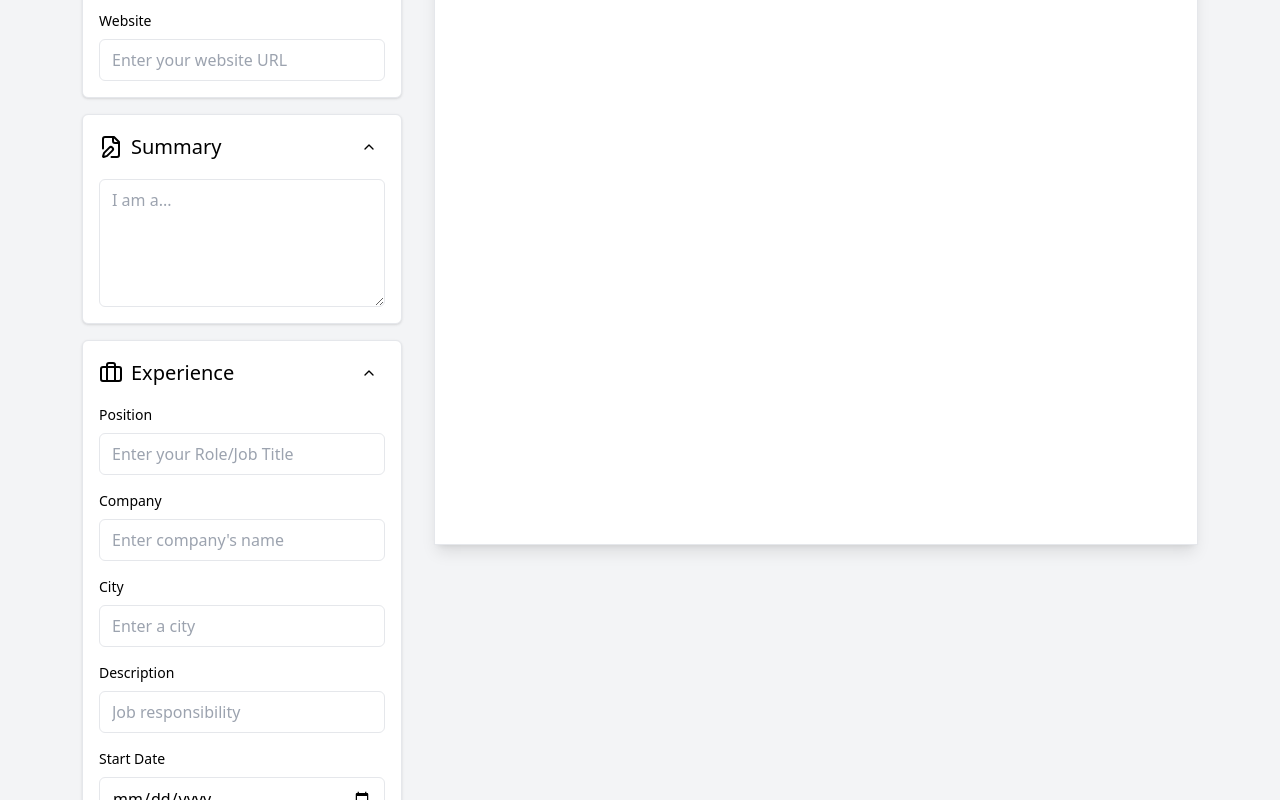
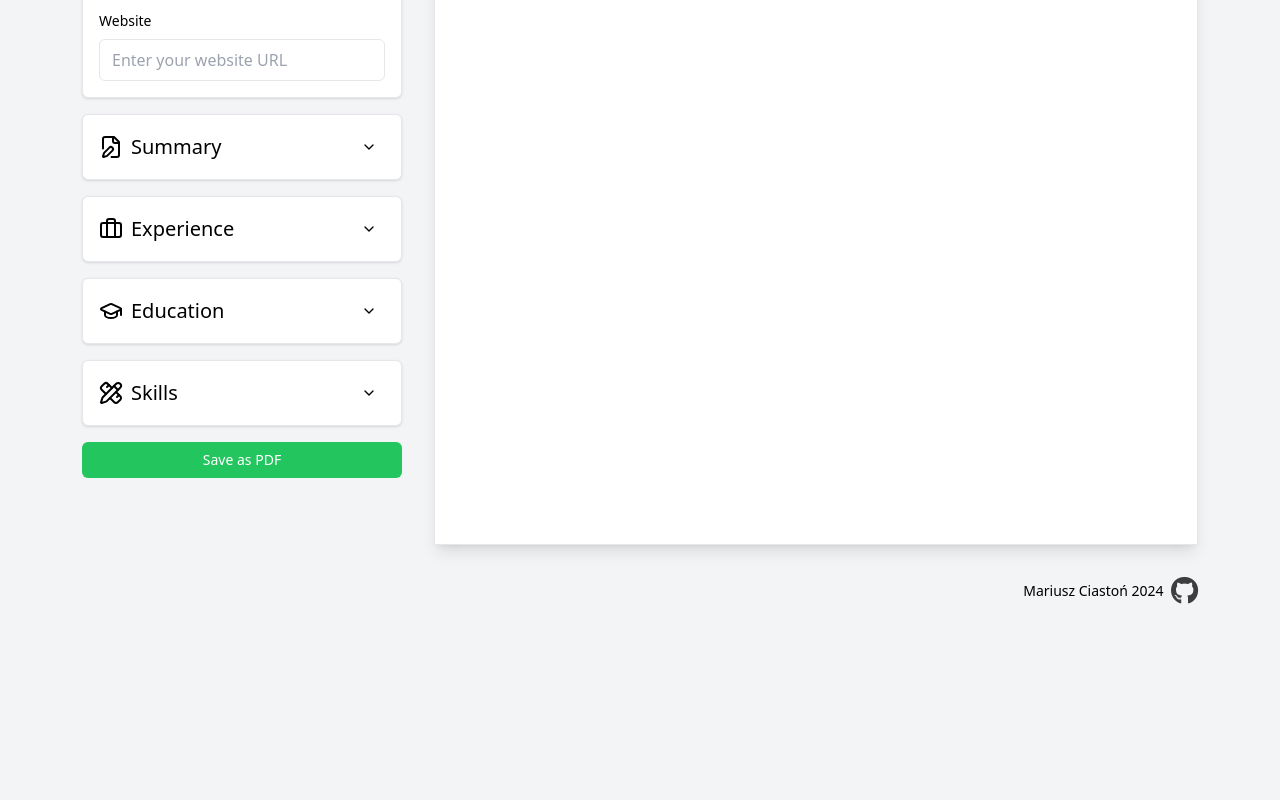
Before and after one commit to mariuszciaston/CV-Generator, a React (Vite) app: page / in a window 1280 px wide. Shown: the part 640-1440 px from the top of the page. After the commit the page ends 1278 px from the top, so only its background shows below. Built offline with nearby package versions, Linux system fonts and the light colour scheme.

Commit message:
open cards with chevron button

```diff
--- a/src/components/Card.tsx
+++ b/src/components/Card.tsx
@@ -1,8 +1,15 @@
+import React, { useState } from "react";
 import InputFields from "./InputFields";
+import ChevronBtn from "./ChevronBtn";
 import { CardTypes } from "./types";
-import ChevronBtn from "./ChevronBtn";
 
-const Card: React.FC<CardTypes> = ({ title, Icon, isOpen }) => {
+const Card: React.FC<CardTypes> = ({ title, Icon, isOpen: initialIsOpen }) => {
+  const [isOpen, setIsOpen] = useState(initialIsOpen);
+
+  const toggleOpen = () => {
+    setIsOpen((prev) => !prev);
+  };
+
   return (
     <div className="flex flex-col gap-4 rounded-md border bg-white p-4 shadow">
       <div className="flex items-center justify-between text-xl font-medium">
@@ -10,10 +17,8 @@ const Card: React.FC<CardTypes> = ({ title, Icon, isOpen }) => {
           {Icon && <Icon />}
           <div>{title}</div>
         </div>
-
-        <ChevronBtn isOpen={isOpen} />
+        <ChevronBtn isOpen={isOpen} onToggle={toggleOpen} />
       </div>
-
       <InputFields isOpen={isOpen} title={title} />
     </div>
   );
--- a/src/components/Cards.tsx
+++ b/src/components/Cards.tsx
@@ -12,10 +12,10 @@ const Cards = () => {
   return (
     <div id="Cards" className="flex flex-col flex-wrap gap-4">
       <Card title="Personal Information" Icon={User} isOpen={true} />
-      <Card title="Summary" Icon={FilePen} isOpen={true} />
-      <Card title="Experience" Icon={Briefcase} isOpen={true} />
-      <Card title="Education" Icon={GraduationCap} isOpen={true} />
-      <Card title="Skills" Icon={PencilRuler} isOpen={true} />
+      <Card title="Summary" Icon={FilePen} isOpen={false} />
+      <Card title="Experience" Icon={Briefcase} isOpen={false} />
+      <Card title="Education" Icon={GraduationCap} isOpen={false} />
+      <Card title="Skills" Icon={PencilRuler} isOpen={false} />
     </div>
   );
 };
--- a/src/components/ChevronBtn.tsx
+++ b/src/components/ChevronBtn.tsx
@@ -1,10 +1,14 @@
 import { ChevronDown, ChevronUp } from "lucide-react";
-import { CardTypes } from "./types";
+import { ChevronBtnTypes } from "./types";
 
-const ChevronBtn: React.FC<Pick<CardTypes, "isOpen">> = ({ isOpen }) => {
+const ChevronBtn: React.FC<ChevronBtnTypes> = ({ isOpen, onToggle }) => {
   const Icon = isOpen ? ChevronUp : ChevronDown;
   return (
-    <button type="button" className="rounded-md p-2 hover:bg-gray-100">
+    <button
+      type="button"
+      className="rounded-md p-2 hover:bg-gray-100"
+      onClick={onToggle}
+    >
       <Icon className="size-4" />
     </button>
   );
--- a/src/components/types.tsx
+++ b/src/components/types.tsx
@@ -2,6 +2,11 @@ interface CardTypes {
   title: string;
   Icon: React.ElementType;
   isOpen: boolean;
+}
+
+interface ChevronBtnTypes {
+  isOpen: boolean;
+  onToggle: () => void;
 }
 
 interface InputFieldTypes {
@@ -22,4 +27,10 @@ interface ButtonTypes {
   className: string;
 }
 
-export type { CardTypes, InputFieldTypes, TextareaTypes, ButtonTypes };
+export type {
+  CardTypes,
+  ChevronBtnTypes,
+  InputFieldTypes,
+  TextareaTypes,
+  ButtonTypes,
+};
```
